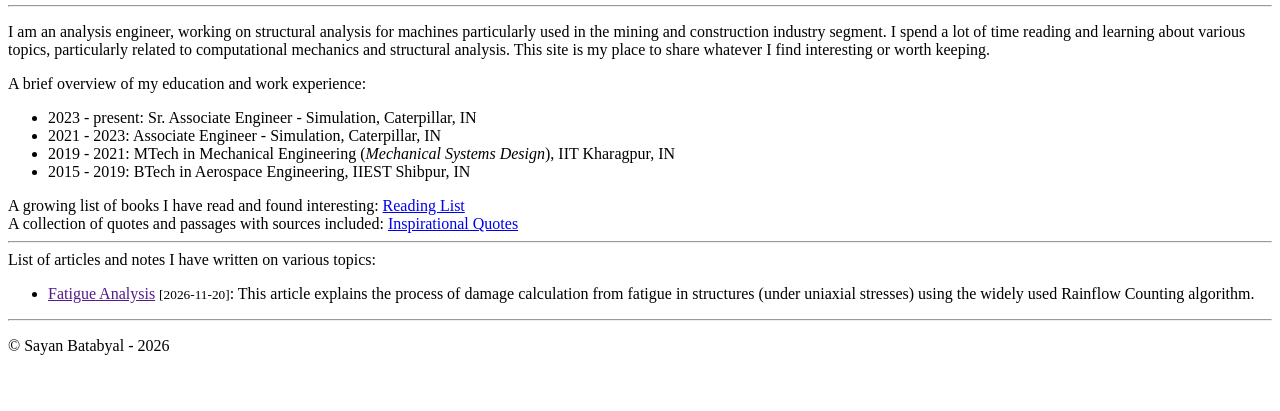
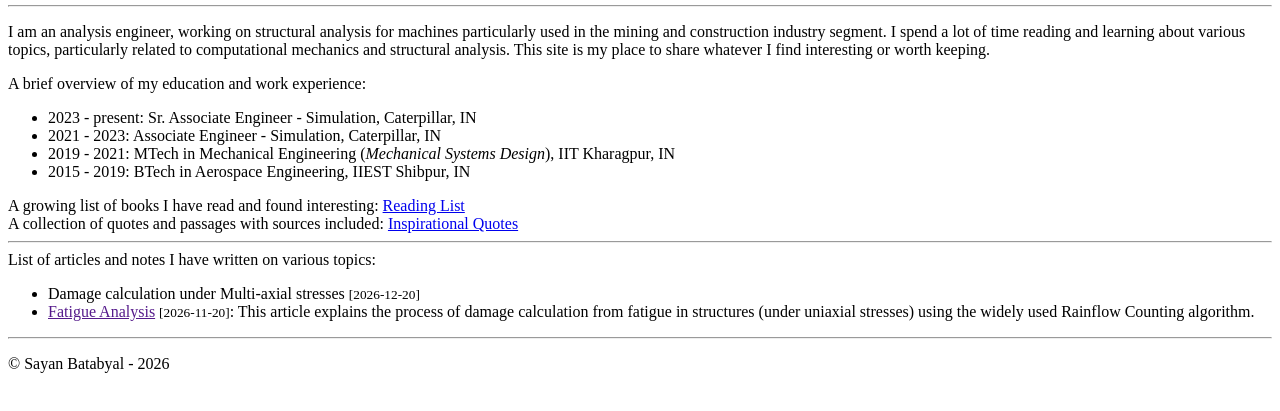
Before and after one commit to SayanBatabyal/sayanbatabyal.github.io, a plain HTML site: page index.html in a window 1280 px wide. Shown: the part 201-612 px from the top of the page. Drawn offline with Linux system fonts and the light colour scheme.

Commit message:
planned stuffs added in index.html

```diff
--- a/index.html
+++ b/index.html
@@ -46,6 +46,7 @@
 
   List of articles and notes I have written on various topics:
   <ul>
+    <li>Damage calculation under Multi-axial stresses <small>[2026-12-20]</small></li>
     <li><a href="">Fatigue Analysis</a> <small>[2026-11-20]</small>:
       This article explains the process of damage calculation from fatigue in structures (under uniaxial stresses)
       using the widely used Rainflow Counting algorithm.
```
